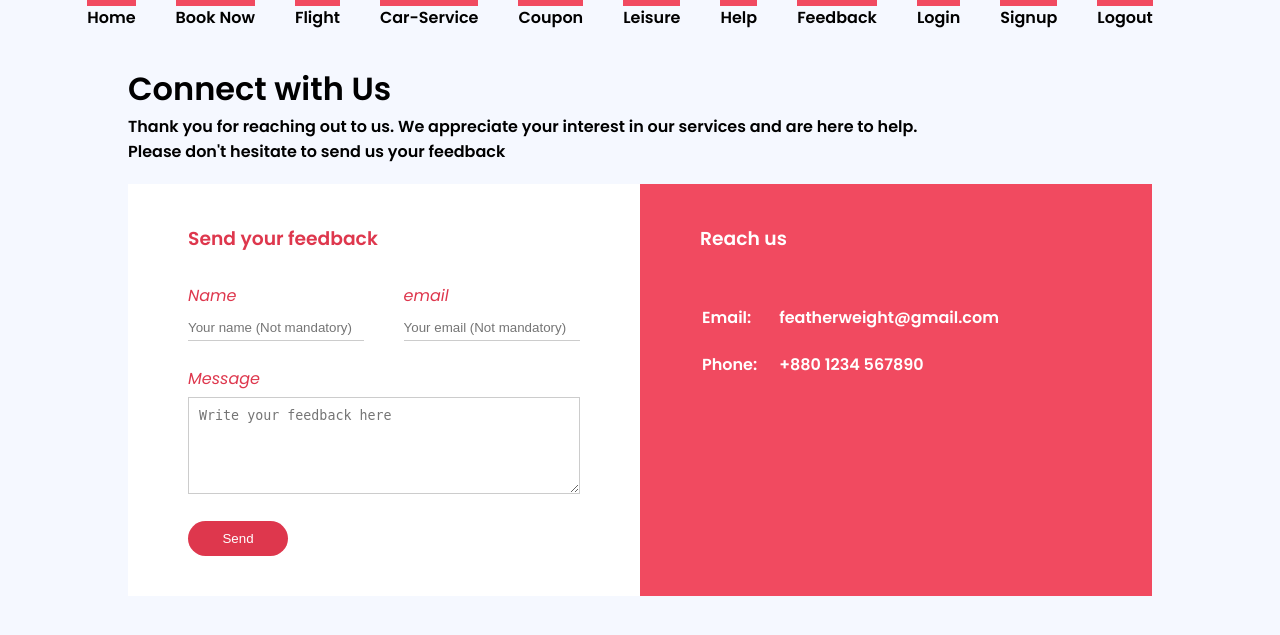
After one commit to risatrahaman/AMS, a PHP site: page /frontend/feedback-customer.php in a window 1280 px wide. The commit adds this page. Shown: the top 635 px of the page. Run offline with PHP 8.4, Linux system fonts and the light colour scheme.

Commit message:
create customer and admin feedback

```diff
--- a/backend/feeback-db.php
+++ b/backend/feedback-customer-db.php
@@ -1,6 +1,8 @@
 <?php
 
     require_once("dbconnect.php");
+
+    session_start();
 
     $name = $_POST['name'];
     $email = $_POST['email'];
@@ -8,9 +10,9 @@
     $cid = $_SESSION['cid'];
     $date = date("Y-m-d");
 
-    session_start();
+
     mysqli_query($conn, "insert into feedback(cid, feed_date, description) values('$cid', '$date', '$feedback')");
 
-    echo "We have received your feedback. Thank you $name!";
+    header("location:../frontend/feedback-customer.php?accepted=Thank You $cid");
 
 ?>
--- a/frontend/css/feedbackstyles.css
+++ b/frontend/css/feedback-customer.css
@@ -5,13 +5,13 @@
 
 body{
     background:#f5f8ff;
-    font-size: 14px;
     font-family: 'Poppins', sans-serif;
 }
 
 .container{
     width:80%;
-    margin: 50px auto;
+    margin: 0 auto;
+    margin-top: 20px;
 }
 .contact-box{
     background:#fff;
@@ -32,10 +32,10 @@ body{
 
 /* spaceing title */
 h1{
-    margin-bottom: 10px;
+    margin-bottom: 1px;
 }
 .container p{
-    margin-bottom: 40px;
+    margin-bottom: 20px;
 }
 
 .input-row{
@@ -45,7 +45,7 @@ h1{
 
 }
 .input-row .input-group{
-    flex-basis: 40%;
+    flex-basis: 45%;
 }
 input{
     width: 100%;
@@ -104,39 +104,21 @@ tr td:nth-child(2){
 
 }
 
-ul{
-    flex: 1;
+nav{
     text-align: right;
 }
-
-ul li{
-    display: inline-block;
-    list-style-type: none;
-    margin: 0 25px;
+nav ul{
+    display: flex;
+    list-style: none;
+    justify-content: center;
 }
-
-ul li a{
+nav li{
+    margin-bottom: 15px;
+    padding: 0 20px;
+    margin-top: 5px;
+}
+nav ul li a{
+    border-top: 10px solid #f14a60;
+    color: black;
     text-decoration: none;
-    color:#000;
-    padding: 0 2px;
-    position: relative;
 }
-
-ul li a::after{
-    content:'';
-    width:100%;
-    height: 10px;
-    background:#de374d;
-    position: absolute;
-    /* for allingnment */
-    left: 50%;
-    transform: translateX(-50%);
-    top: -55px;
-    transition: 0.5s;
-
-}
-
-/* hide it only show when cursor is there */
-ul li a:hover::after{
-    width: 100%;
-}
--- /dev/null
+++ b/frontend/feedback-customer.php
@@ -0,0 +1,100 @@
+<!DOCTYPE html>
+<html lang="en">
+<head>
+    <link rel="stylesheet" href="./css/feedback-customer.css">
+    <link rel="preconnect" href="https://fonts.googleapis.com">
+    <link rel="preconnect" href="https://fonts.gstatic.com" crossorigin>
+    <link href="https://fonts.googleapis.com/css2?family=Poppins:ital,wght@0,600;1,400;1,800&display=swap" rel="stylesheet">
+    <meta charset="UTF-8">
+    <meta http-equiv="X-UA-Compatible" content="IE=edge">
+    <meta name="viewport" content="width=device-width, initial-scale=1.0">
+    <title>Feedback</title>
+</head>
+<body>
+  <nav>
+      <ul>
+          <li><a href="../index.php">Home</a></li>
+          <li><a href="#">Book Now</a></li>
+          <li><a href="#">Flight</a></li>
+          <li><a href="#">Car-Service</a></li>
+          <li><a href="#">Coupon</a></li>
+          <li><a href="./leisure.php">Leisure</a></li>
+          <li><a href="./help.php">Help</a></li>
+          <li><a href="./feedback.php">Feedback</a></li>
+          <li><a href="./login.php">Login</a></li>
+          <li><a href="./signup.php">Signup</a></li>
+          <li><a href="../backend/logout.php">Logout</a></li>
+          <li>
+          <?php
+              if (!isset($_SESSION)){
+                session_start();
+              }
+              if (!empty($_SESSION['cid'])){
+                echo $_SESSION['cid'];
+              }
+          ?>
+          </li>
+      </ul>
+  </nav>
+  <div class="container">
+    <h1>Connect with Us</h1>
+
+    <p>Thank you for reaching out to us. We appreciate your interest in our services and are here to help.
+      <br>Please don't hesitate to send us your feedback
+    </p>
+
+    <div class="contact-box">
+      <div class="contact-left">
+        <h3>Send your feedback</h3>
+
+        <form method="post" action="../backend/feedback-customer-db.php">
+          <div class="input-row">
+            <div class="input-group">
+              <label for="">Name</label>
+              <input name="name" type="text" placeholder="Your name (Not mandatory)">
+            </div>
+
+            <div class="input-group">
+              <label for="">email</label>
+              <input name="email" type="email" placeholder="Your email (Not mandatory)">
+            </div>
+          </div>
+
+          <br />
+          <label for="">Message</label>
+          <textarea  name="feedback" rows="5" placeholder="Write your feedback here" required></textarea>
+
+          <button type="submit">Send</button>
+        </form>
+
+        <!-- Thank you note -->
+        <?php
+          if (isset($_GET['accepted'])){
+            echo $_GET['accepted'];
+          }
+        ?>
+      </div>
+
+      <!-- 2 different column -->
+      <div class="contact-right">
+        <h3>Reach us</h3>
+
+        <table>
+          <!-- tr=table row -->
+          <tr>
+            <td>Email:</td>
+            <td>featherweight@gmail.com</td>
+          </tr>
+          <!-- 2nd row -->
+          <tr>
+            <td>Phone:</td>
+            <td>+880 1234 567890</td>
+          </tr>
+        </table>
+      </div>
+
+    </div>
+
+  </div>
+</body>
+</html>
```
Also changed, not shown: backend/delete-feedback-db.php (added, +11 -0 lines), backend/feedback-admin-db.php (added, +27 -0 lines), frontend/css/feedback-admin.css (added, +52 -0 lines), frontend/feedback-admin.php (added, +50 -0 lines), frontend/feedback.php (+11 -113 lines).
